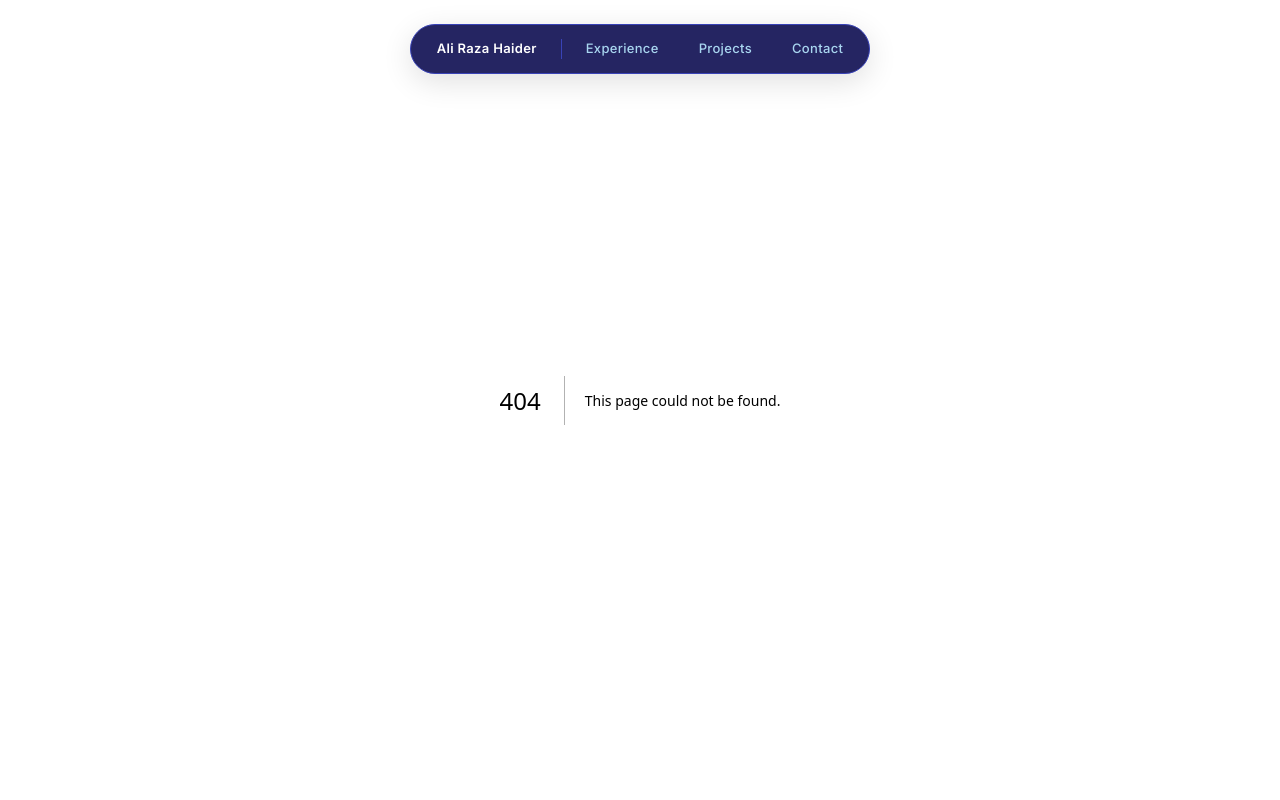
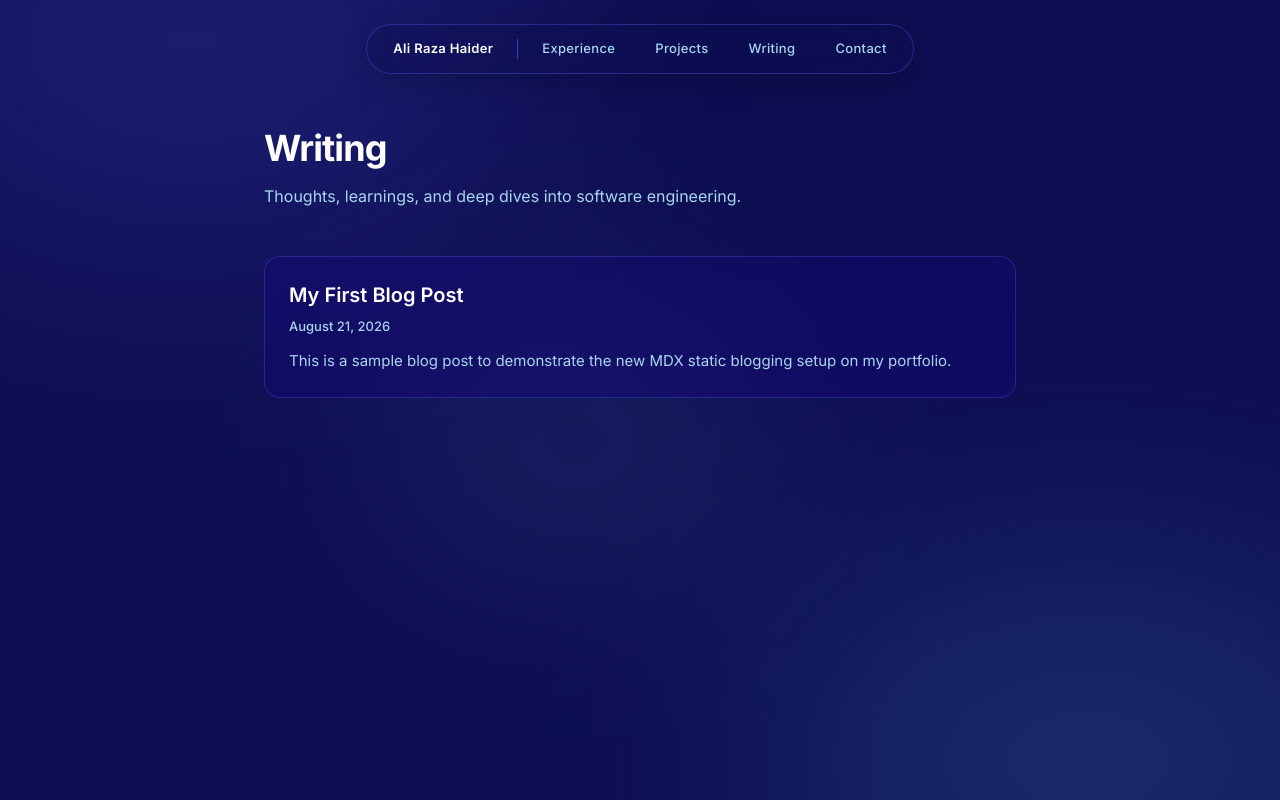
Before and after one commit to Ali-Razahaider/portfolio, a Next.js app: page /blogs in a window 1280 px wide. Before the commit this address had no page. Shown: the top 800 px of the page. Built offline with nearby package versions, Linux system fonts and the light colour scheme.

Commit message:
feat: setup MDX blog, refine UI, and add resume

```diff
--- a/package.json
+++ b/package.json
@@ -10,11 +10,14 @@
   },
   "dependencies": {
     "@base-ui/react": "^1.7.0",
+    "@tailwindcss/typography": "^0.5.20",
     "class-variance-authority": "^0.7.1",
     "clsx": "^2.1.1",
     "framer-motion": "^13.1.1",
+    "gray-matter": "^4.0.3",
     "lucide-react": "^1.33.0",
     "next": "16.3.1",
+    "next-mdx-remote": "^6.0.0",
     "react": "19.2.8",
     "react-dom": "19.2.8",
     "react-icons": "^5.7.0",
--- /dev/null
+++ b/src/app/blogs/[slug]/page.tsx
@@ -0,0 +1,44 @@
+import { getPostBySlug, getPostSlugs } from '@/lib/mdx';
+import { MDXRemote } from 'next-mdx-remote/rsc';
+import { notFound } from 'next/navigation';
+import Link from 'next/link';
+
+export async function generateStaticParams() {
+  const slugs = getPostSlugs();
+  return slugs.map((slug) => ({
+    slug: slug.replace(/\.mdx$/, ''),
+  }));
+}
+
+export default async function BlogPostPage({ params }: { params: { slug: string } }) {
+  const post = getPostBySlug(params.slug);
+
+  if (!post) {
+    notFound();
+  }
+
+  return (
+    <article className="pt-32 pb-20 px-6 max-w-[700px] mx-auto w-full min-h-screen">
+      <Link href="/blogs" className="text-void-accent hover:text-void-text text-[13px] font-semibold mb-8 inline-block transition-colors">
+        ← Back to Writing
+      </Link>
+
+      <header className="mb-10">
+        <h1 className="text-void-text text-[clamp(2rem,4vw,3rem)] font-bold tracking-tight leading-[1.2] mb-4">
+          {post.title}
+        </h1>
+        <div className="text-void-muted text-[14px] font-medium">
+          {new Date(post.date).toLocaleDateString('en-US', {
+            month: 'long',
+            day: 'numeric',
+            year: 'numeric',
+          })}
+        </div>
+      </header>
+
+      <div className="prose prose-invert prose-lg max-w-none prose-headings:text-void-text prose-p:text-void-muted prose-a:text-void-accent hover:prose-a:text-void-border-hover prose-strong:text-void-text prose-pre:bg-void-card/50 prose-pre:border prose-pre:border-void-border/50">
+        <MDXRemote source={post.content} />
+      </div>
+    </article>
+  );
+}
--- /dev/null
+++ b/src/app/blogs/page.tsx
@@ -0,0 +1,46 @@
+import Link from 'next/link';
+import { getAllPosts } from '@/lib/mdx';
+
+export const metadata = {
+  title: 'Blog | Ali Raza Haider',
+  description: 'Writings on software engineering and systems design.',
+};
+
+export default function BlogsPage() {
+  const posts = getAllPosts();
+
+  return (
+    <div className="pt-32 pb-20 px-6 max-w-[800px] mx-auto w-full min-h-screen">
+      <h1 className="text-void-text text-4xl font-bold mb-4 tracking-tight">Writing</h1>
+      <p className="text-void-muted mb-12">Thoughts, learnings, and deep dives into software engineering.</p>
+
+      <div className="flex flex-col gap-6">
+        {posts.length === 0 ? (
+          <p className="text-void-muted">No posts found.</p>
+        ) : (
+          posts.map((post) => (
+            <Link
+              href={`/blogs/${post.slug}`}
+              key={post.slug}
+              className="group flex flex-col gap-2 p-6 rounded-2xl bg-void-card/40 backdrop-blur-md border border-void-border/50 hover:bg-void-card/60 hover:border-void-border-hover/80 hover:-translate-y-1 hover:shadow-[0_10px_30px_-15px_rgba(120,192,224,0.15)] transition-all duration-300"
+            >
+              <h2 className="text-void-text text-xl font-semibold group-hover:text-void-accent transition-colors">
+                {post.title}
+              </h2>
+              <div className="text-void-muted text-[13px] font-medium mb-1">
+                {new Date(post.date).toLocaleDateString('en-US', {
+                  month: 'long',
+                  day: 'numeric',
+                  year: 'numeric',
+                })}
+              </div>
+              <p className="text-void-muted text-[15px] leading-relaxed">
+                {post.excerpt}
+              </p>
+            </Link>
+          ))
+        )}
+      </div>
+    </div>
+  );
+}
--- a/src/app/globals.css
+++ b/src/app/globals.css
@@ -1,4 +1,5 @@
 @import "tailwindcss";
+@plugin "@tailwindcss/typography";
 @import "tw-animate-css";
 
 @custom-variant dark (&:is(.dark *));
--- a/src/app/layout.tsx
+++ b/src/app/layout.tsx
@@ -21,11 +21,18 @@ export default function RootLayout({
 }>) {
   return (
     <html lang="en" className={`${inter.variable} antialiased scroll-smooth`}>
-      <body className="min-h-screen font-[family-name:var(--font-inter)]">
+      <body className="min-h-screen font-[family-name:var(--font-inter)] relative">
+
+        {/* Ambient Mesh Gradient Background */}
+        <div className="fixed inset-0 z-[-1] overflow-hidden pointer-events-none">
+          <div className="absolute top-[-20%] left-[-10%] w-[50%] h-[50%] bg-void-surface/30 blur-[120px] rounded-full mix-blend-screen" />
+          <div className="absolute bottom-[-20%] right-[-10%] w-[50%] h-[50%] bg-void-border-hover/20 blur-[120px] rounded-full mix-blend-screen" />
+          <div className="absolute top-[40%] left-[30%] w-[30%] h-[30%] bg-void-accent/10 blur-[100px] rounded-full mix-blend-screen" />
+        </div>
 
         {/* Header */}
         <header className="w-full fixed top-6 z-50 flex justify-center px-6 pointer-events-none">
-          <div className="pointer-events-auto bg-void-nav/90 backdrop-blur-xl border border-void-border rounded-full p-1.5 flex items-center shadow-[0_8px_30px_rgb(0,0,0,0.12)]">
+          <div className="pointer-events-auto bg-void-nav/40 backdrop-blur-2xl border border-void-border/60 rounded-full p-1.5 flex items-center shadow-[0_8px_30px_rgb(0,0,0,0.2)]">
             <Link
               href="/"
               className="text-void-text font-semibold text-[13px] tracking-wide px-5 py-2 hover:text-void-accent transition-colors duration-300"
@@ -36,8 +43,9 @@ export default function RootLayout({
             <div className="w-px h-5 bg-void-border mx-1"></div>
 
             <nav className="flex items-center text-[13px] font-medium text-void-muted tracking-wide">
-              <Link href="#experience" className="hover:text-void-text hover:bg-void-surface px-5 py-2 rounded-full transition-all duration-300">Experience</Link>
-              <Link href="#projects" className="hover:text-void-text hover:bg-void-surface px-5 py-2 rounded-full transition-all duration-300">Projects</Link>
+              <Link href="/#experience" className="hover:text-void-text hover:bg-void-surface px-5 py-2 rounded-full transition-all duration-300">Experience</Link>
+              <Link href="/#projects" className="hover:text-void-text hover:bg-void-surface px-5 py-2 rounded-full transition-all duration-300">Projects</Link>
+              <Link href="/blogs" className="hover:text-void-text hover:bg-void-surface px-5 py-2 rounded-full transition-all duration-300">Writing</Link>
               <a
                 href={`mailto:${portfolioData.personal.email}`}
                 className="hover:text-void-text hover:bg-void-surface px-5 py-2 rounded-full transition-all duration-300"
--- a/src/app/page.tsx
+++ b/src/app/page.tsx
@@ -99,11 +99,11 @@ export default function Home() {
             initial={{ opacity: 0, y: 16 }}
             animate={{ opacity: 1, y: 0 }}
             transition={{ duration: 0.5, delay: 0.5 }}
-            className="flex items-center gap-6"
+            className="flex flex-wrap items-center gap-4 mt-2"
           >
             <a
               href={`mailto:${portfolioData.personal.email}`}
-              className="inline-flex items-center gap-2 px-5 py-2.5 bg-void-accent text-void-bg text-[13px] font-semibold rounded-full hover:bg-void-text transition-colors duration-300"
+              className="inline-flex items-center gap-2 px-5 py-2.5 bg-void-accent text-void-bg text-[13px] font-semibold rounded-full hover:bg-void-text transition-colors duration-300 shadow-[0_0_20px_rgba(120,192,224,0.3)]"
             >
               Get in touch
             </a>
@@ -111,7 +111,7 @@ export default function Home() {
               href={portfolioData.personal.links.github}
               target="_blank"
               rel="noopener noreferrer"
-              className="text-[13px] font-medium text-void-muted hover:text-void-text transition-colors duration-300"
+              className="text-[13px] font-medium text-void-muted hover:text-void-accent ml-2 transition-colors duration-300"
             >
               GitHub →
             </a>
@@ -233,15 +233,27 @@ export default function Home() {
 
       {/* ── Experience ─────────────────────────────────── */}
       <section id="experience" className="py-20 w-full max-w-[1100px] px-6 scroll-mt-20">
+        <div className="flex items-center justify-between mb-10">
           <motion.p
             initial={{ opacity: 0 }}
             whileInView={{ opacity: 1 }}
             viewport={{ once: true, margin: "-80px" }}
             transition={{ duration: 0.4 }}
-          className="text-[12px] font-semibold text-void-muted tracking-[0.15em] uppercase mb-10"
+            className="text-[12px] font-semibold text-void-muted tracking-[0.15em] uppercase"
           >
             Experience
           </motion.p>
+          <motion.a
+            initial={{ opacity: 0 }}
+            whileInView={{ opacity: 1 }}
+            viewport={{ once: true }}
+            href="/resume.pdf"
+            download="Ali_Raza_Haider_Resume.pdf"
+            className="inline-flex items-center gap-2 px-4 py-2 bg-void-card/60 backdrop-blur-md border border-void-border/50 text-void-accent hover:text-void-bg hover:bg-void-accent hover:border-void-accent text-[12px] font-semibold rounded-full transition-all duration-300"
+          >
+            Download Resume ↓
+          </motion.a>
+        </div>
         <div className="flex flex-col">
           {portfolioData.experience.map((job, index) => (
             <motion.div
@@ -304,10 +316,10 @@ export default function Home() {
               key={project.id}
               variants={fadeUp}
               custom={project.id}
-              className="group flex flex-col rounded-2xl bg-void-card border border-void-border overflow-hidden hover:border-void-border-hover hover:-translate-y-1 hover:shadow-xl hover:shadow-black/20 transition-all duration-500"
+              className="group flex flex-col rounded-2xl bg-void-card/60 backdrop-blur-xl border border-void-border/50 overflow-hidden hover:bg-void-card/80 hover:border-void-border-hover/80 hover:-translate-y-1 hover:shadow-[0_20px_40px_-15px_rgba(120,192,224,0.15)] transition-all duration-500"
             >
               {/* Image */}
-              <div className="relative w-full aspect-[16/10] overflow-hidden bg-void-surface">
+              <div className="relative w-full aspect-[16/10] overflow-hidden bg-void-surface/50 border-b border-void-border/50">
                 <Image
                   src={project.image}
                   alt={project.title}
@@ -315,7 +327,7 @@ export default function Home() {
                   sizes="(max-width: 640px) 100vw, (max-width: 1024px) 50vw, 33vw"
                   className="object-cover object-top group-hover:scale-[1.05] group-hover:rotate-1 transition-transform duration-700 ease-out"
                 />
-                <div className="absolute inset-0 bg-void-card/10 group-hover:bg-transparent transition-colors duration-500"></div>
+                <div className="absolute inset-0 bg-void-card/20 group-hover:bg-transparent transition-colors duration-500"></div>
               </div>
 
               {/* Content */}
--- /dev/null
+++ b/src/content/blogs/hello-world.mdx
@@ -0,0 +1,17 @@
+---
+title: 'My First Blog Post'
+date: '2026-08-21'
+excerpt: 'This is a sample blog post to demonstrate the new MDX static blogging setup on my portfolio.'
+---
+
+Welcome to my brand new blog!
+
+Since I'm a developer, I wanted a blogging system that feels native to how I work. Instead of using a clunky CMS or dealing with database queries, this blog is powered entirely by **MDX** (Markdown + JSX).
+
+### Why MDX?
+
+1. **Lightning Fast:** Because it's completely static, these pages load instantly.
+2. **Developer Friendly:** I can just write standard Markdown directly in my code editor and push to GitHub to publish.
+3. **Custom Components:** I can even inject React components directly into my markdown if I want interactive charts or code playgrounds later!
+
+*Expect more deep dives into software architecture, distributed systems, and frontend engineering soon.*
--- /dev/null
+++ b/src/lib/mdx.ts
@@ -0,0 +1,49 @@
+import fs from 'fs';
+import path from 'path';
+import matter from 'gray-matter';
+
+const root = process.cwd();
+const blogsDirectory = path.join(root, 'src', 'content', 'blogs');
+
+export type BlogPost = {
+  slug: string;
+  title: string;
+  date: string;
+  excerpt: string;
+  content: string;
+};
+
+export function getPostSlugs() {
+  if (!fs.existsSync(blogsDirectory)) {
+    return [];
+  }
+  return fs.readdirSync(blogsDirectory).filter(file => file.endsWith('.mdx'));
+}
+
+export function getPostBySlug(slug: string): BlogPost | null {
+  try {
+    const realSlug = slug.replace(/\.mdx$/, '');
+    const fullPath = path.join(blogsDirectory, `${realSlug}.mdx`);
+    const fileContents = fs.readFileSync(fullPath, 'utf8');
+    const { data, content } = matter(fileContents);
+
+    return {
+      slug: realSlug,
+      title: data.title || 'Untitled',
+      date: data.date || '',
+      excerpt: data.excerpt || '',
+      content,
+    };
+  } catch (error) {
+    return null;
+  }
+}
+
+export function getAllPosts(): BlogPost[] {
+  const slugs = getPostSlugs();
+  const posts = slugs
+    .map((slug) => getPostBySlug(slug))
+    .filter((post): post is BlogPost => post !== null)
+    .sort((post1, post2) => (new Date(post1.date) < new Date(post2.date) ? 1 : -1));
+  return posts;
+}
```
Also changed, not shown: 2 other files (tests, documents, lock files or other folders). Lines whose indentation alone changed are shown as unchanged.
